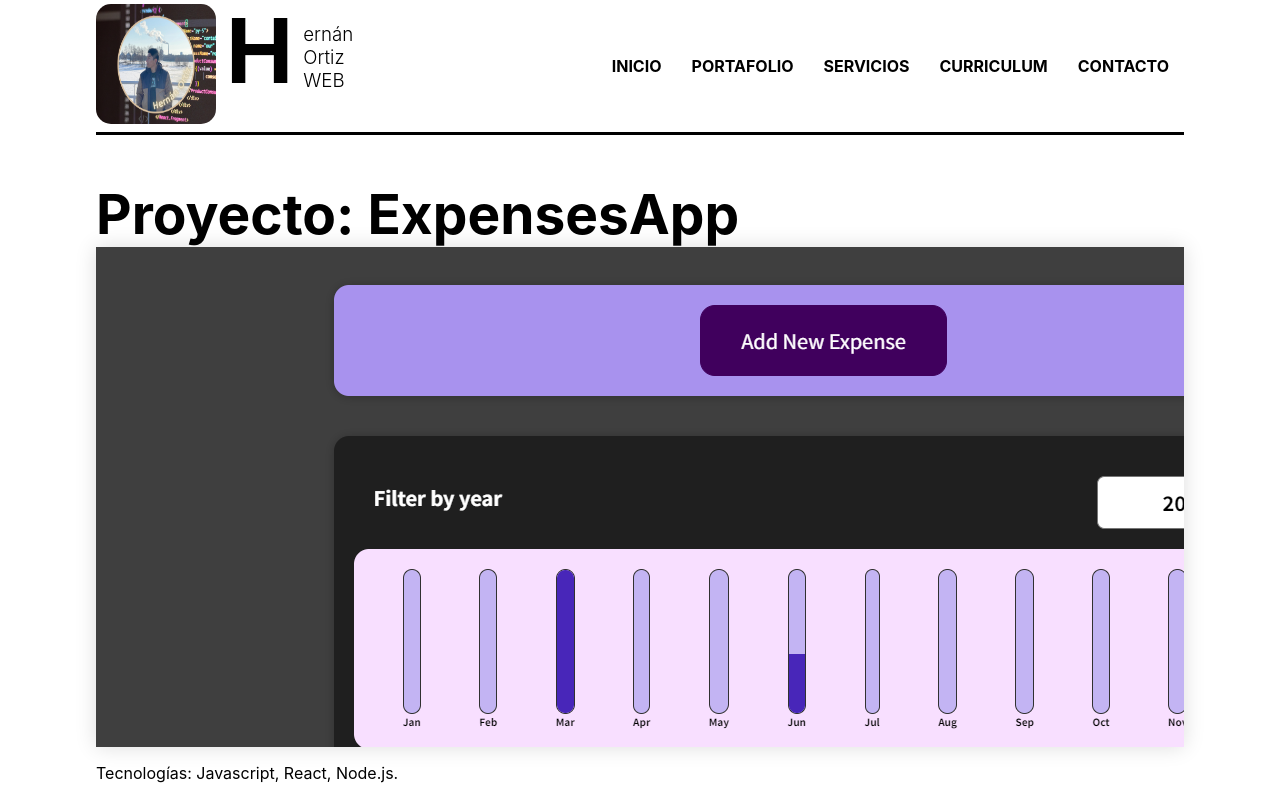
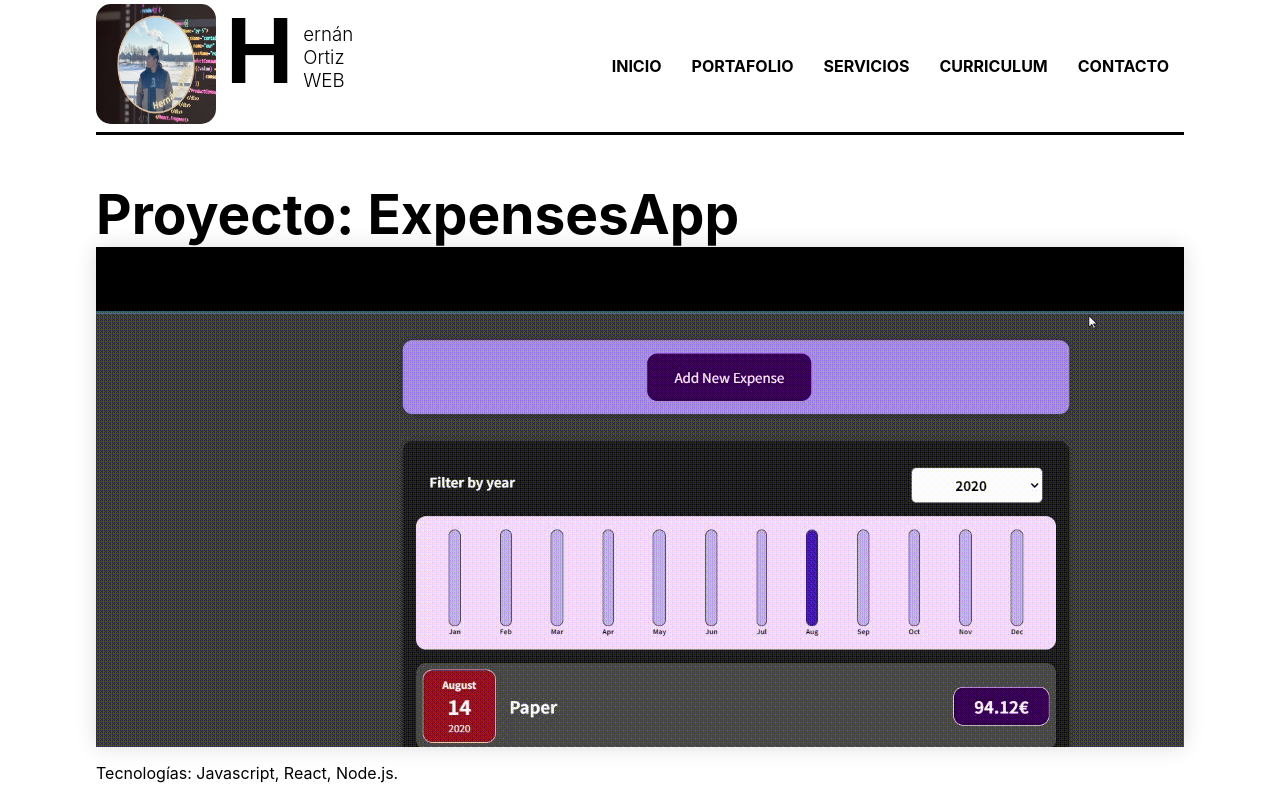
Before and after one commit to Sistemshdortiz/porfolio, a React (Create React App) app: page /proyecto/expensesapp in a window 1280 px wide. Shown: the top 800 px of the page. Built offline with nearby package versions, Linux system fonts and the light colour scheme.

Commit message:
Added new gif feature

```diff
--- a/src/components/Proyecto.js
+++ b/src/components/Proyecto.js
@@ -13,14 +13,14 @@ export const Proyecto = () => {
     useEffect(() => {
         let proyecto = trabajos.filter(trabajo => trabajo.id === params.id);
         setProyecto(proyecto[0]); /* Asignamos el proyecto a ese estado que estás filtrando con el indice 0 para seleccionar el unico proyecto que hay en la variable proyecto*/
-    }, []);
+    }, [params.id]);
 
     return (
         <div className='page page-work'>
             <h1 className='heading'>Proyecto: {proyecto.nombre}</h1>
             <div className='mask'>
                 <a href={proyecto.url} target='_blank' rel="noreferrer">
-                    <img src={`/images/${proyecto.id}.png`} alt={`imagen ${proyecto.id}`} />
+                    <img src={`/images/${proyecto.id}.gif`} alt={`imagen ${proyecto.id}`} />
                 </a>
             </div>
             <p>Tecnologías: {proyecto.tecnologias}</p>
```
Also changed, not shown: public/images/expensesapp.gif (added), 1 other file (tests, documents, lock files or other folders).
